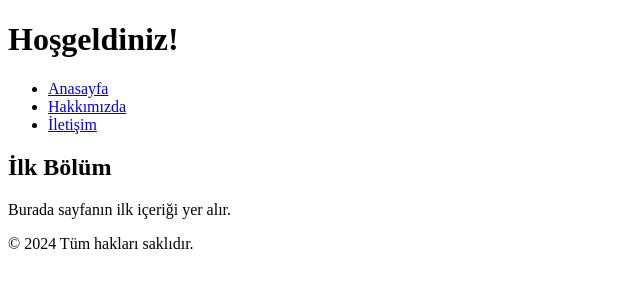
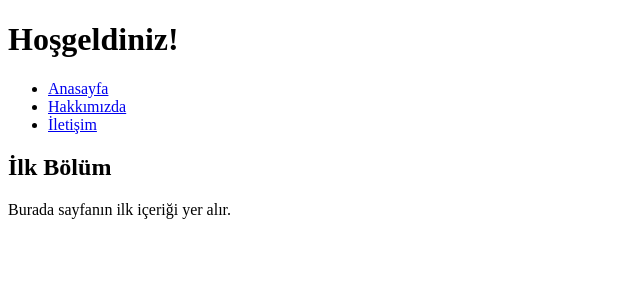
Before and after one commit to shewenco/homework, a plain HTML site: page index.html in a window 1280 px wide. Shown: the whole page, without its empty margins (0-640 px from the left). Drawn offline with Linux system fonts and the light colour scheme.

Commit message:
Update index.html

```diff
--- a/index.html
+++ b/index.html
@@ -3,7 +3,7 @@
 <head>
     <meta charset="UTF-8">
     <meta name="viewport" content="width=device-width, initial-scale=1.0">
-    <title>Başlangıç Sayfası</title>
+    <title>Mustafa Oğuzhan Şahin</title>
 </head>
 <body>
 
@@ -24,9 +24,7 @@
         <p>Burada sayfanın ilk içeriği yer alır.</p>
     </section>
 
-    <footer>
-        <p>&copy; 2024 Tüm hakları saklıdır.</p>
-    </footer>
+
 
 </body>
 </html>
```
